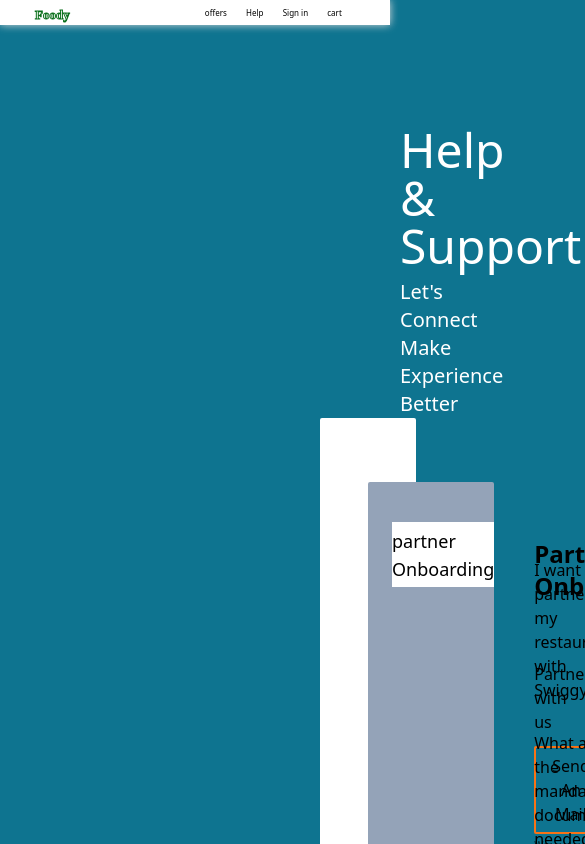
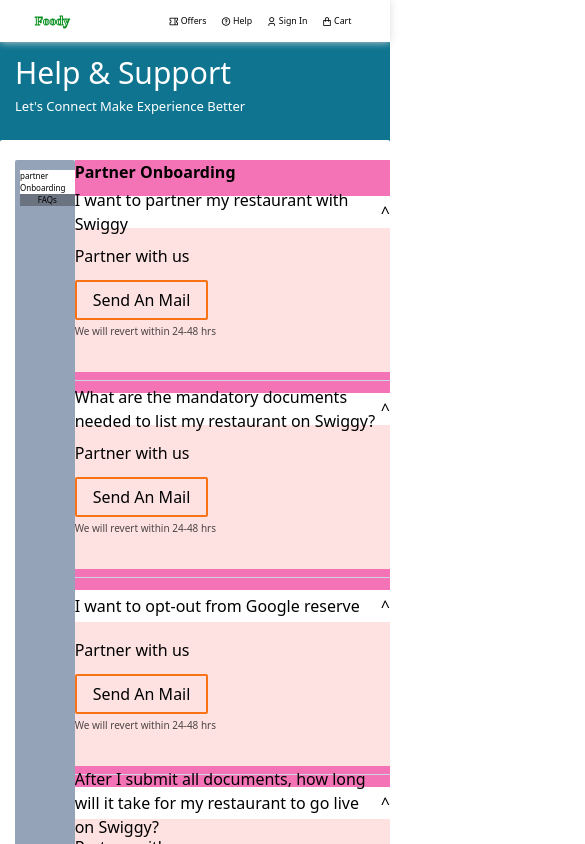
Before and after one commit to anku909/foody-web, a React (Vite) app: page /help in a window 390 px wide. Shown: the top 844 px of the page, 585 px wide, since content can reach past the window. Built offline with nearby package versions, Linux system fonts and the light colour scheme.

Commit message:
header fix

```diff
--- a/src/components/Cart.jsx
+++ b/src/components/Cart.jsx
@@ -11,7 +11,7 @@ const Cart = () => {
   }
   return (
     <>
-      <div className="cart w-full h-screen bg-white px-80 pt-24">
+      <div className="cart w-full h-screen  xl:bg-white xl:px-80 xl:pt-24">
         <div className="cart-container w-full h-screen ">
           <div
             className={`cart-empty w-1/2  ${
--- a/src/components/Header.jsx
+++ b/src/components/Header.jsx
@@ -6,21 +6,33 @@ function Header() {
     <>
       <div className="header w-full h-20 bg-slate-400 mb-40">
         <NavLink to="/">
-          <span className="logo">Foody</span>
+          <h2 className="logo">Foody</h2>
         </NavLink>
 
         <div className="nav-items">
           <ul>
+            <span>
+              <i class="ri-coupon-2-line"></i>
               <NavLink className="navlink" to="/offers">
-              offers
+                Offers
               </NavLink>
+            </span>
+            <span>
+              <i class="ri-question-line"></i>
               <NavLink className="navlink" to="/help">
                 Help
               </NavLink>
-            <p className="navlink">Sign in</p>
+            </span>
+            <span>
+              <i className="ri-user-3-line"></i>
+              <NavLink>Sign In</NavLink>
+            </span>
+            <span>
+              <i className="ri-shopping-bag-line"></i>
               <NavLink className="navlink" to="/cart">
-              cart
+                Cart
               </NavLink>
+            </span>
           </ul>
         </div>
       </div>
--- a/src/components/Help.jsx
+++ b/src/components/Help.jsx
@@ -7,23 +7,26 @@ function Help() {
 
   return (
     <>
-      <div className="help-comp w-full min-h-[200vh] bg-cyan-700 px-80 pt-14">
-        <div className="help-comp-heading w-full min-h-[140px]  mt-[50px] flex flex-col justify-start px-20">
-          <h3 className="heading-text font-medium text-5xl text-white pt-5">
+      <div className="help-comp w-full min-h-[120vh] bg-cyan-700 xl:px-80 xl:pt-14">
+        <div className="help-comp-heading w-full h-[140px] xl:mt-[50px] flex flex-col justify-start xl:px-20">
+          <h3 className="heading-text font-medium xl:text-5xl text-white xl:pt-5">
             Help & Support
           </h3>
-          <p className="sub-heading-text font-thin text-white text-xl pt-2">
+          <p className="sub-heading-text font-thin text-white xl:text-xl xl:pt-2">
             Let's Connect Make Experience Better
           </p>
         </div>
-        <div className="help-body-container cart-container w-full h-screen bg-white rounded-sm px-12 py-16 flex">
-          <div className="categories-section bg-slate-400 w-72 min-h-[600px] rounded-sm pl-6 py-10 flex flex-col items-start">
-            <div className="div w-full h-[65px] bg-white flex justify-center items-center">
-              <h4 className="text-lg font-medium">partner Onboarding</h4>
+        <div className="help-body-container  w-full min-h-[700px] bg-white rounded-sm xl:px-12 xl:py-16 flex">
+          <div className="categories-section sticky bg-slate-400 xl:w-72 xl:h-[800px] rounded-sm xl:pl-6 xl:py-10 flex flex-col items-start">
+            <div className="inside-div w-full xl:min-h-[65px] bg-white flex justify-center items-center">
+              <h4 className="xl:text-lg font-medium">partner Onboarding</h4>
+            </div>
+            <div className="inside-div w-full xl:min-h-[65px] bg-gray-500 flex justify-center items-center">
+              <h4 className="xl:text-lg font-medium">FAQs</h4>
             </div>
           </div>
-          <div className="suggestion-helps w-full min-h-[600px] px-10 py-14 ">
-            <h3 className="font-semibold text-2xl">Partner Onboarding</h3>
+          <div className="suggestion-helps w-full  xl:min-h-[600px] xl:px-10 xl:py-14 bg-pink-400 ">
+            <h3 className="font-semibold xl:text-2xl">Partner Onboarding</h3>
             {partnerdata.map((elem) => (
               <PartnerAccordion key={elem.id} {...elem} />
             ))}
--- a/src/sass/style.css
+++ b/src/sass/style.css
@@ -13,7 +13,7 @@
 @media screen and (max-width: 460px) {
   .header {
     width: 100%;
-    height: 3vh;
+    height: 5vh;
     padding: 0 5px;
     display: flex;
     justify-content: space-between;
@@ -22,69 +22,79 @@
   }
 }
 .header .logo {
-  width: 70px;
-  margin-left: 150px;
+  font-size: 35px;
+  margin-left: 130px;
   transition: all 0.5s;
-}
-.header .logo:hover {
-  scale: 1.2;
-  rotate: 360deg;
-  cursor: pointer;
+  font-weight: 900;
+  color: transparent;
+  font-family: "Poppins";
+  -webkit-text-stroke: 2px rgb(10, 144, 32);
 }
 @media screen and (max-width: 460px) {
   .header .logo {
-    width: 20px;
     margin-left: 30px;
-  }
-}
-.header .logo span {
-  font-size: 20px;
-}
-@media screen and (max-width: 460px) {
-  .header .logo {
     font-size: 13px;
-    font-family: "Poppins";
     font-weight: 900;
     color: transparent;
-    -webkit-text-stroke: 1px rgb(9, 111, 26);
+    -webkit-text-stroke: 1px rgb(10, 144, 32);
   }
 }
 .header .nav-items {
-  margin-right: 10rem;
-}
-.header .nav-items ul {
-  display: flex;
-  align-items: center;
+  margin-right: 8rem;
 }
 @media screen and (max-width: 460px) {
   .header .nav-items {
     margin-right: 1.5rem;
   }
 }
-.header .nav-items .navlink {
-  font-size: 1.1rem;
-  font-weight: 400;
+.header .nav-items ul {
+  display: flex;
+  align-items: center;
+  justify-content: start;
+  gap: 20px;
+}
+@media screen and (max-width: 460px) {
+  .header .nav-items ul {
+    gap: 5px;
+  }
+}
+.header .nav-items ul span {
+  display: flex;
+  align-items: center;
+  justify-content: center;
+  margin-right: 5rem;
+  font-weight: 500;
+  font-size: 1.2rem;
+}
+@media screen and (max-width: 460px) {
+  .header .nav-items ul span {
+    margin-right: 0.6rem;
+    font-size: 0.55rem;
+  }
+}
+.header .nav-items ul span i {
+  font-size: 22px;
+  margin-right: 5px;
+}
+@media screen and (max-width: 460px) {
+  .header .nav-items ul span i {
+    margin-right: 2px;
+    font-size: 10px;
+  }
+}
+.header .nav-items ul span i .navlink {
   list-style: none;
-  padding-right: 6rem;
   color: black;
   text-decoration: none;
 }
-.header .nav-items .navlink:hover {
+.header .nav-items ul span:hover {
   color: green;
   cursor: pointer;
-}
-@media screen and (max-width: 460px) {
-  .header .nav-items .navlink {
-    font-size: 0.5rem;
-    font-weight: 400;
-    padding-right: 1.2rem;
-    color: black;
-  }
 }
 
 @media screen and (max-width: 460px) {
   .body {
-    padding: 0px 30px;
+    padding: 16px 30px;
   }
 }
 .body .categories {
@@ -816,15 +826,32 @@
   justify-content: center;
   padding-top: 200px;
 }
+@media screen and (max-width: 460px) {
+  .cart .cart-container {
+    padding-top: 100px;
+  }
+}
 .cart .cart-container .cart-empty {
   width: 50%;
   height: 50%;
   flex-direction: column;
   align-items: center;
 }
+@media screen and (max-width: 460px) {
+  .cart .cart-container .cart-empty {
+    width: 70%;
+    height: 70%;
+  }
+}
 .cart .cart-container .cart-empty .empty-cart-img {
   width: 200px;
   height: 250px;
+}
+@media screen and (max-width: 460px) {
+  .cart .cart-container .cart-empty .empty-cart-img {
+    width: 180px;
+    height: 180px;
+  }
 }
 .cart .cart-container .cart-empty .empty-cart-img img {
   width: 100%;
@@ -837,16 +864,84 @@
   font-weight: 400;
   margin-top: 20px;
 }
+@media screen and (max-width: 460px) {
+  .cart .cart-container .cart-empty h3 {
+    font-size: 18px;
+    margin-top: 5px;
+  }
+}
 .cart .cart-container .cart-empty p {
   font-size: 16px;
   font-weight: 400;
   margin-top: 5px;
 }
+@media screen and (max-width: 460px) {
+  .cart .cart-container .cart-empty p {
+    text-align: center;
+    font-size: 12px;
+    margin-top: 5px;
+  }
+}
 .cart .cart-container .cart-empty button {
   width: 200px;
   height: 40px;
   margin-top: 30px;
-  border-radius: 2px;
+  border-radius: 4px;
   background-color: rgb(4, 148, 18);
+  filter: drop-shadow(0px 4px 6px rgb(174, 174, 174));
   color: white;
+}
+@media screen and (max-width: 460px) {
+  .cart .cart-container .cart-empty button {
+    width: 120px;
+    height: 25px;
+    border-radius: 3px;
+    font-size: 11px;
+    filter: drop-shadow(0px 2px 5px rgb(159, 159, 159));
+    margin-top: 12px;
+  }
+}
+
+@media screen and (max-width: 460px) {
+  .help-comp {
+    width: 100%;
+    min-height: 200vh;
+    padding: 50px, 20px;
+  }
+}
+@media screen and (max-width: 460px) {
+  .help-comp .help-comp-heading {
+    padding: 50px 15px;
+  }
+}
+@media screen and (max-width: 460px) {
+  .help-comp .help-comp-heading h3 {
+    font-size: 30px;
+  }
+}
+@media screen and (max-width: 460px) {
+  .help-comp .help-comp-heading p {
+    padding-top: 2px;
+    font-size: 13px;
+  }
+}
+@media screen and (max-width: 460px) {
+  .help-comp .help-body-container {
+    padding-left: 15px;
+    padding-top: 20px;
+  }
+}
+@media screen and (max-width: 460px) {
+  .help-comp .help-body-container .categories-section {
+    width: 70px;
+    min-height: 600px;
+    padding-top: 10px;
+    padding-left: 5px;
+  }
+}
+@media screen and (max-width: 460px) {
+  .help-comp .help-body-container .categories-section .inside-div h4 {
+    font-size: 8px;
+    text-wrap: wrap;
+  }
 }/*# sourceMappingURL=style.css.map */
--- a/src/sass/style.scss
+++ b/src/sass/style.scss
@@ -14,7 +14,7 @@
   filter: drop-shadow(0px 0px 6px rgb(209, 207, 207));
   @include mobile {
     width: 100%;
-    height: 3vh;
+    height: 5vh;
     padding: 0 5px;
     // background-color: red;
     display: flex;
@@ -23,58 +23,66 @@
     filter: drop-shadow(0px 0px 4px rgb(220, 220, 220));
   }
   .logo {
-    width: 70px;
-    margin-left: 150px;
+    font-size: 35px;
+    margin-left: 130px;
     transition: all 0.5s;
-    &:hover {
-      scale: 1.2;
-      rotate: 360deg;
-      cursor: pointer;
-    }
+    font-weight: 900;
+    color: transparent;
+    font-family: "Poppins";
+    -webkit-text-stroke: 2px rgb(10, 144, 32);
     @include mobile {
-      width: 20px;
       margin-left: 30px;
-    }
-    span {
-      font-size: 20px;
-    }
-    @include mobile {
       font-size: 13px;
-      font-family: "Poppins";
       font-weight: 900;
       color: transparent;
-      -webkit-text-stroke: 1px rgb(9, 111, 26);
+      -webkit-text-stroke: 1px rgb(10, 144, 32);
     }
   }
 
   .nav-items {
-    margin-right: 10rem;
-    ul {
-      display: flex;
-      align-items: center;
-    }
+    margin-right: 8rem;
 
     @include mobile {
       margin-right: 1.5rem;
     }
+    ul {
+      display: flex;
+      align-items: center;
+      justify-content: start;
+      gap: 20px;
+      @include mobile {
+        gap: 5px;
+      }
 
-    .navlink {
-      font-size: 1.1rem;
-      font-weight: 400;
-      list-style: none;
-      padding-right: 6rem;
-      color: black;
-      text-decoration: none;
+      span {
+        display: flex;
+        align-items: center;
+        justify-content: center;
+        margin-right: 5rem;
+        font-weight: 500;
+        font-size: 1.2rem;
+        @include mobile {
+          margin-right: 0.6rem;
+          font-size: 0.55rem;
+        }
 
-      &:hover {
-        color: green;
-        cursor: pointer;
-      }
-      @include mobile {
-        font-size: 0.5rem;
-        font-weight: 400;
-        padding-right: 1.2rem;
-        color: black;
+        i {
+          font-size: 22px;
+          margin-right: 5px;
+          @include mobile {
+            margin-right: 2px;
+            font-size: 10px;
+          }
+          .navlink {
+            list-style: none;
+            color: black;
+            text-decoration: none;
+          }
+        }
+        &:hover {
+          color: green;
+          cursor: pointer;
+        }
       }
     }
   }
@@ -82,7 +90,7 @@
 
 .body {
   @include mobile {
-    padding: 0px 30px;
+    padding: 16px 30px;
   }
   .categories {
     width: 100%;
@@ -738,14 +746,26 @@
     display: flex;
     justify-content: center;
     padding-top: 200px;
+    @include mobile {
+      padding-top: 100px;
+    }
     .cart-empty {
       width: 50%;
       height: 50%;
       flex-direction: column;
       align-items: center;
+      @include mobile {
+        width: 70%;
+        height: 70%;
+      }
+
       .empty-cart-img {
         width: 200px;
         height: 250px;
+        @include mobile {
+          width: 180px;
+          height: 180px;
+        }
         img {
           width: 100%;
           height: 100%;
@@ -756,20 +776,88 @@
         font-size: 22px;
         font-weight: 400;
         margin-top: 20px;
+        @include mobile {
+          font-size: 18px;
+          margin-top: 5px;
+        }
       }
       p {
         font-size: 16px;
         font-weight: 400;
         margin-top: 5px;
+        @include mobile {
+          text-align: center;
+          font-size: 12px;
+          margin-top: 5px;
+        }
       }
       button {
         width: 200px;
         height: 40px;
         margin-top: 30px;
-        border-radius: 2px;
+        border-radius: 4px;
         background-color: rgb(4, 148, 18);
+        filter: drop-shadow(0px 4px 6px rgb(174, 174, 174));
         color: white;
+
+        @include mobile {
+          width: 120px;
+          height: 25px;
+          border-radius: 3px;
+          font-size: 11px;
+          filter: drop-shadow(0px 2px 5px rgb(159, 159, 159));
+          margin-top: 12px;
+        }
       }
     }
   }
 }
+
+.help-comp {
+  @include mobile {
+    width: 100%;
+    min-height: 200vh;
+    padding: 50px, 20px;
+  }
+  .help-comp-heading {
+    @include mobile {
+      padding: 50px 15px;
+    }
+    h3 {
+      @include mobile {
+        font-size: 30px;
+      }
+    }
+    p {
+      @include mobile {
+        padding-top: 2px;
+        font-size: 13px;
+      }
+    }
+  }
+  .help-body-container {
+    @include mobile {
+      padding-left: 15px;
+      padding-top: 20px;
+    }
+    .categories-section {
+      @include mobile {
+        width: 70px;
+        min-height: 600px;
+        padding-top: 10px;
+        padding-left: 5px;
+      }
+
+      .inside-div {
+        @include mobile {
+        }
+        h4 {
+          @include mobile {
+            font-size: 8px;
+            text-wrap: wrap;
+          }
+        }
+      }
+    }
+  }
+}
```
Also changed, not shown: 1 other file (tests, documents, lock files or other folders). Lines whose indentation alone changed are shown as unchanged.
